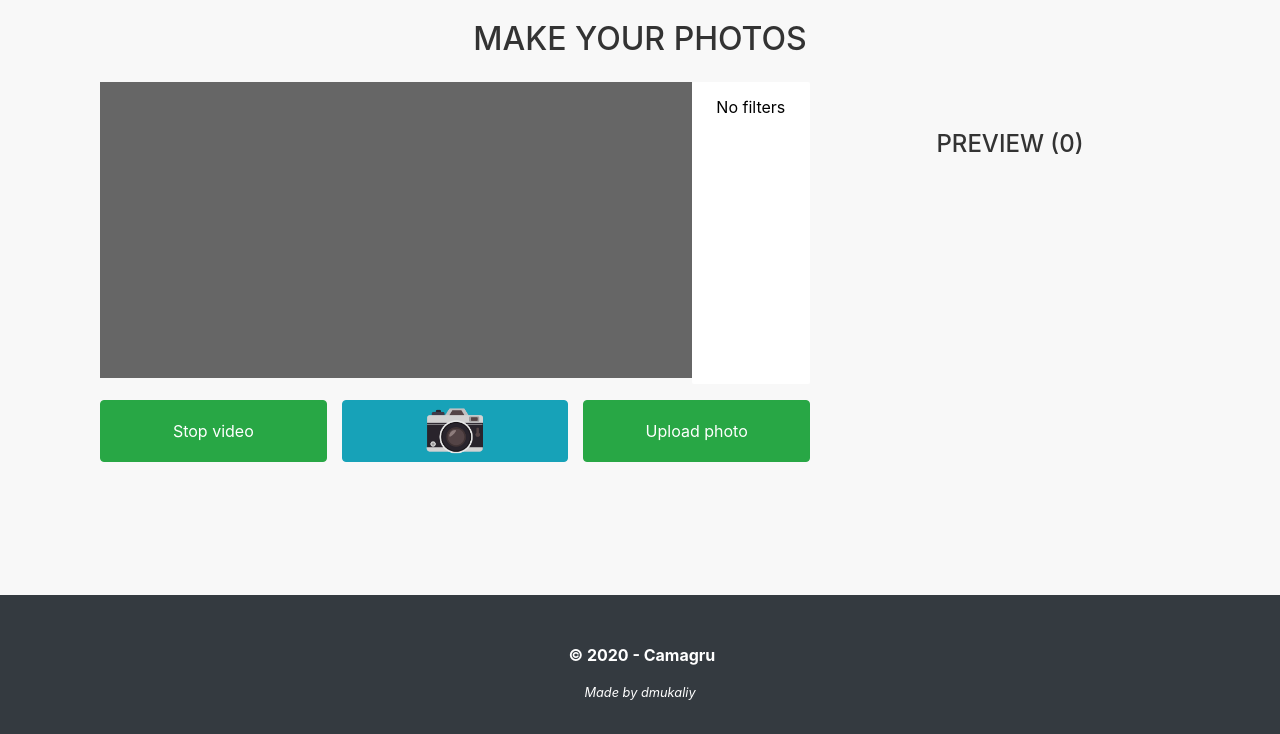
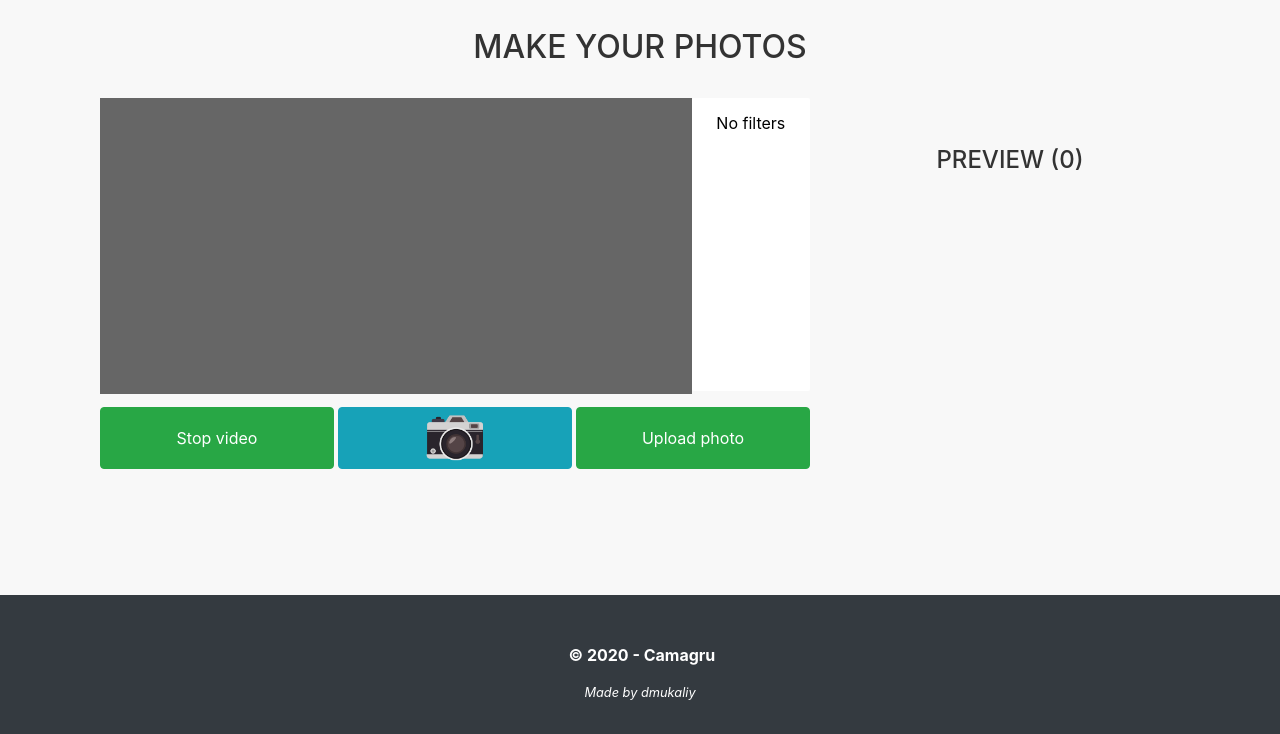
Before and after one commit to DianaMukaliyeva/camagru, a PHP site: page /images/add in a window 1280 px wide. Shown: the part 66-800 px from the top of the page. Run offline with PHP 8.4, Linux system fonts and the light colour scheme; the visitor is signed in with stand-in values (Sample User, id 1); data that the repository does not hold is empty.

Commit message:
style: :art: Change styling
modify padding for buttons in taking photos

```diff
--- a/assets/css/style.css
+++ b/assets/css/style.css
@@ -1,9 +1,11 @@
 .content {
     padding: 70px 0 160px;
 }
+
 .navbar-toggler:focus {
     outline: none;
 }
+
 footer {
     position: absolute;
     bottom: 0;
@@ -11,21 +13,26 @@ footer {
     left: 0;
     width: 100%;
 }
+
 .wrapper {
     min-height: 100vh;
     position: relative;
 }
+
 .row {
     margin: 0;
 }
+
 .image {
     height: 100px;
     width: 150px;
 }
+
 .media-img {
     height: 50px;
     width: 50px;
 }
+
 .account-img {
     height: 250px;
     width: 250px;
@@ -39,8 +46,7 @@ footer {
 
 #camera_wrapper {
     margin: 0px auto;
-    /* width: 80%; */
-    /* height: 220px; */
+    margin-bottom: -9px;
 }
 
 #photo_list {
--- a/views/images/add.php
+++ b/views/images/add.php
@@ -1,7 +1,7 @@
 <?php require 'views/include/header.php' ?>
 
 <div class="container">
-    <h2 class="text-center py-3">Make your photos</h2>
+    <h2 class="text-center py-4">Make your photos</h2>
 
     <div class="row">
         <!-- camera screen -->
@@ -26,7 +26,7 @@
                 <div class="col pt-3 px-0 d-flex justify-content-center">
                     <button class="btn btn-success btn-block" id="video_stream">Stop video</button>
                 </div>
-                <div class="col pt-3 text-center">
+                <div class="col pt-3 px-1 text-center">
                     <button class="btn btn-block btn-info" id="take_photo"><img src="<?= URLROOT ?>/assets/img/images/camera.png" alt="Take photo"></button>
                 </div>
                 <div class="col pt-3 px-0 d-flex justify-content-center">
```
